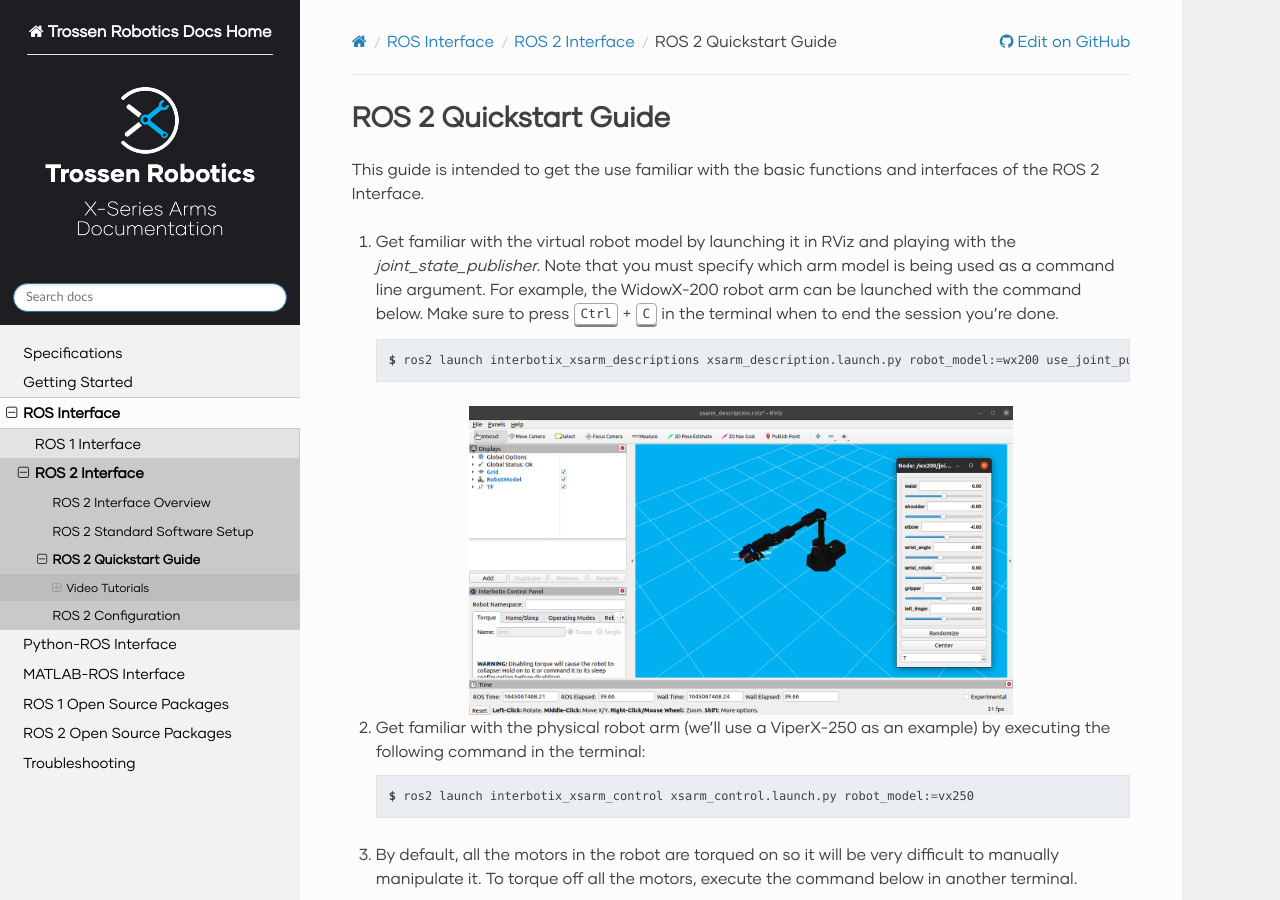
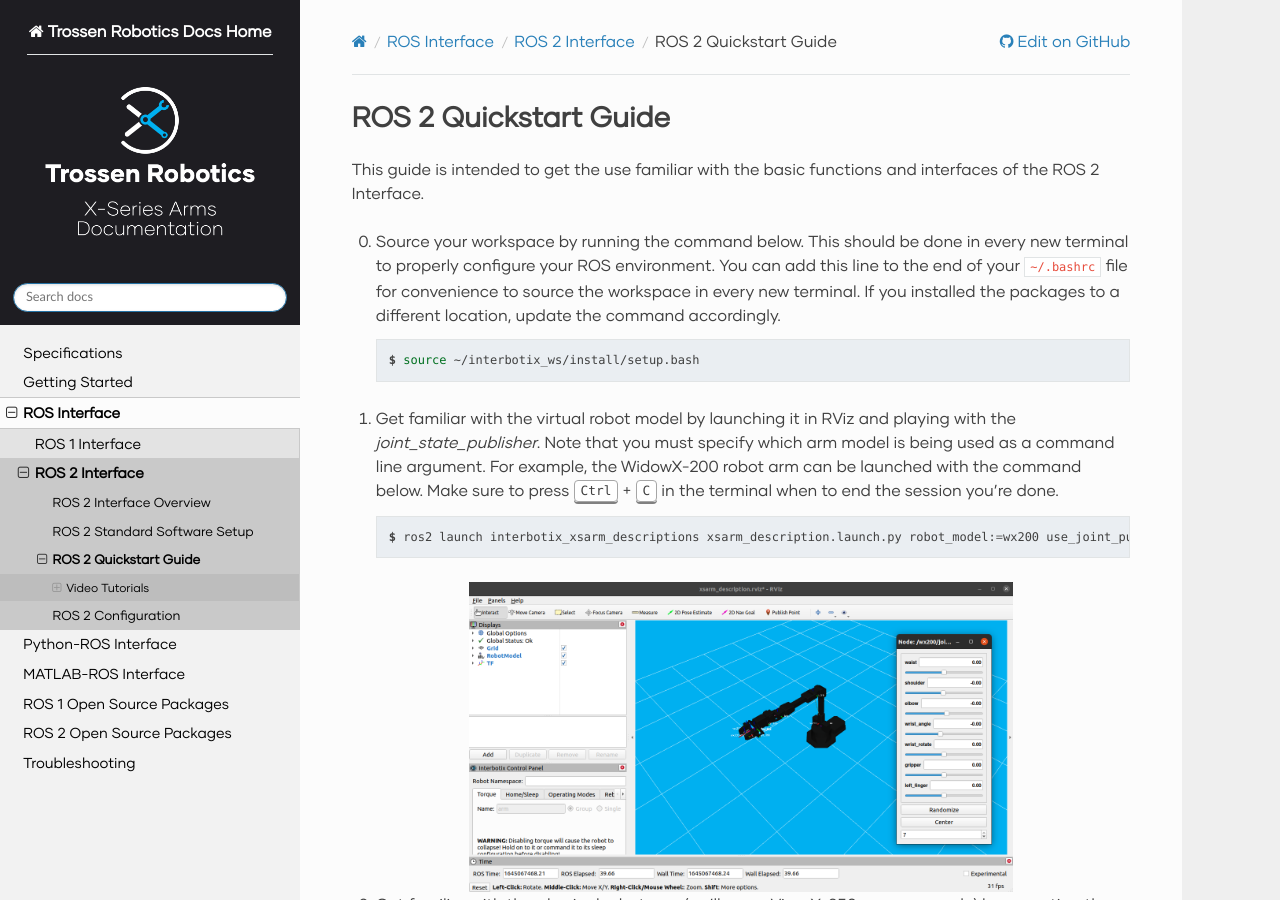
Before and after one commit to TrossenRobotics/interbotix_xsarms_docs, a Sphinx documentation site: the page built from docs/ros_interface/ros2/quickstart.rst, in a window 1280 px wide and 900 px high. Built offline with Sphinx 7.4.7 and the Read the Docs theme 2.0.0, drawn with Linux system fonts in a browser that asks for light colours; some web fonts are replaced.

Commit message:
Add note about sourcing workspace setup

```diff
--- a/docs/ros_interface/ros2/quickstart.rst
+++ b/docs/ros_interface/ros2/quickstart.rst
@@ -4,6 +4,15 @@ ROS 2 Quickstart Guide
 
 This guide is intended to get the use familiar with the basic functions and interfaces of the ROS 2
 Interface.
+
+0.  Source your workspace by running the command below. This should be done in every new terminal
+    to properly configure your ROS environment. You can add this line to the end of your
+    ``~/.bashrc`` file for convenience to source the workspace in every new terminal. If you
+    installed the packages to a different location, update the command accordingly.
+
+    .. code-block:: console
+
+        $ source ~/interbotix_ws/install/setup.bash
 
 1.  Get familiar with the virtual robot model by launching it in RViz and playing with the
     `joint_state_publisher`. Note that you must specify which arm model is being used as a command
```
